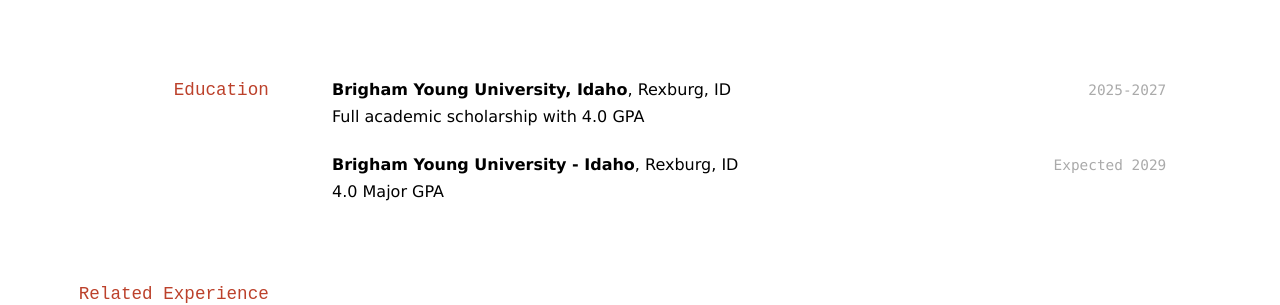
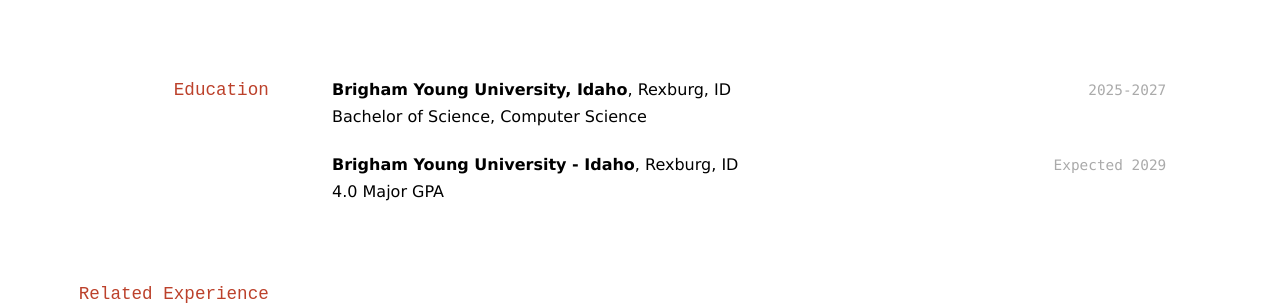
Before and after one commit to Morthais/Jacob_Farr_Resume, a Jekyll site: the page built from docs/index.md, in a window 1280 px wide. Shown: the part 127-432 px from the top of the page. Built offline with Jekyll 4.4.1, drawn with Linux system fonts in a browser that asks for light colours.

Commit message:
changes to resume

```diff
--- a/docs/index.md
+++ b/docs/index.md
@@ -19,7 +19,7 @@ Computer Science Student
 `2025-2027`
 __Brigham Young University, Idaho__, Rexburg, ID
 
-- Full academic scholarship with 4.0 GPA
+- Bachelor of Science, Computer Science
 
 `Expected 2029`
 __Brigham Young University - Idaho__, Rexburg, ID
```
